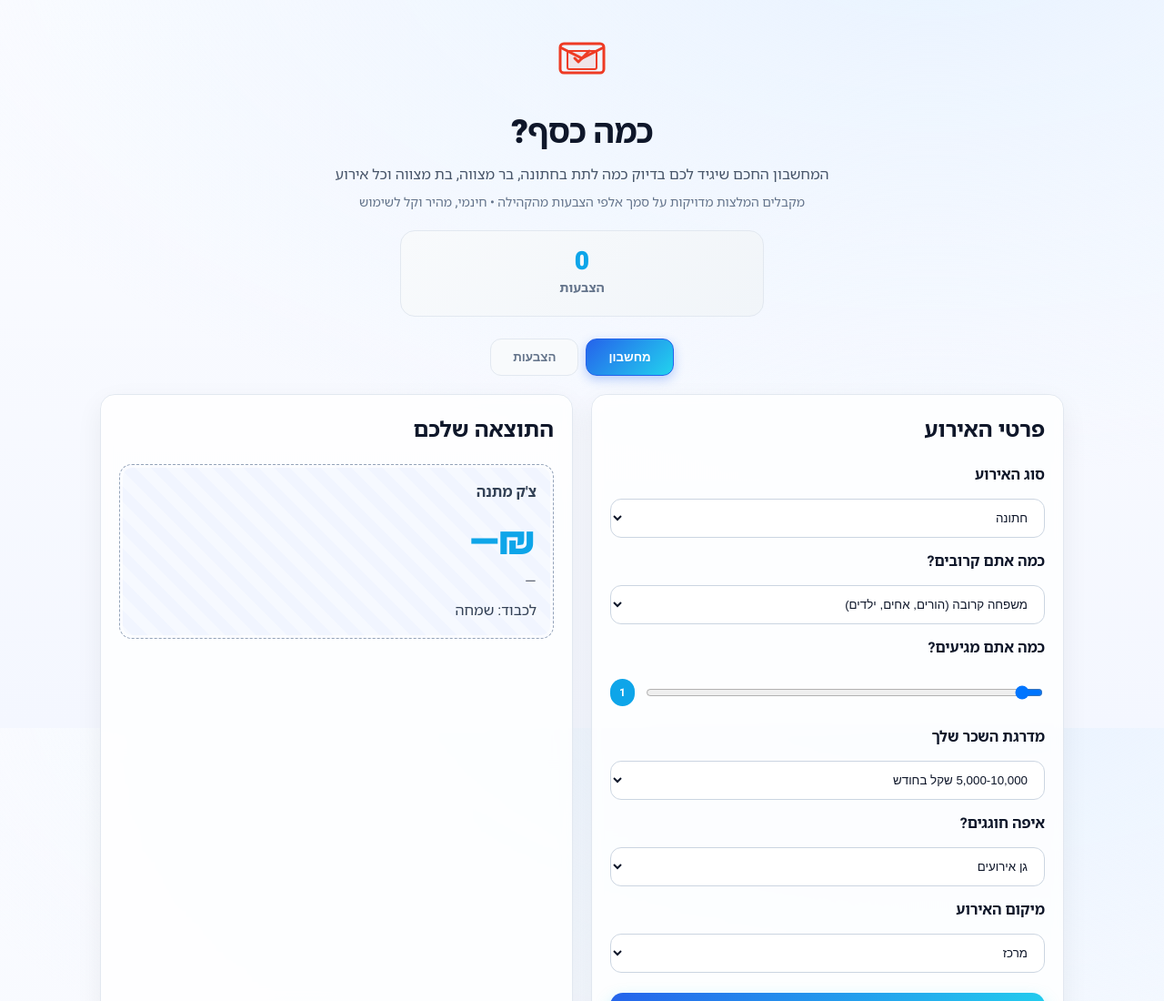
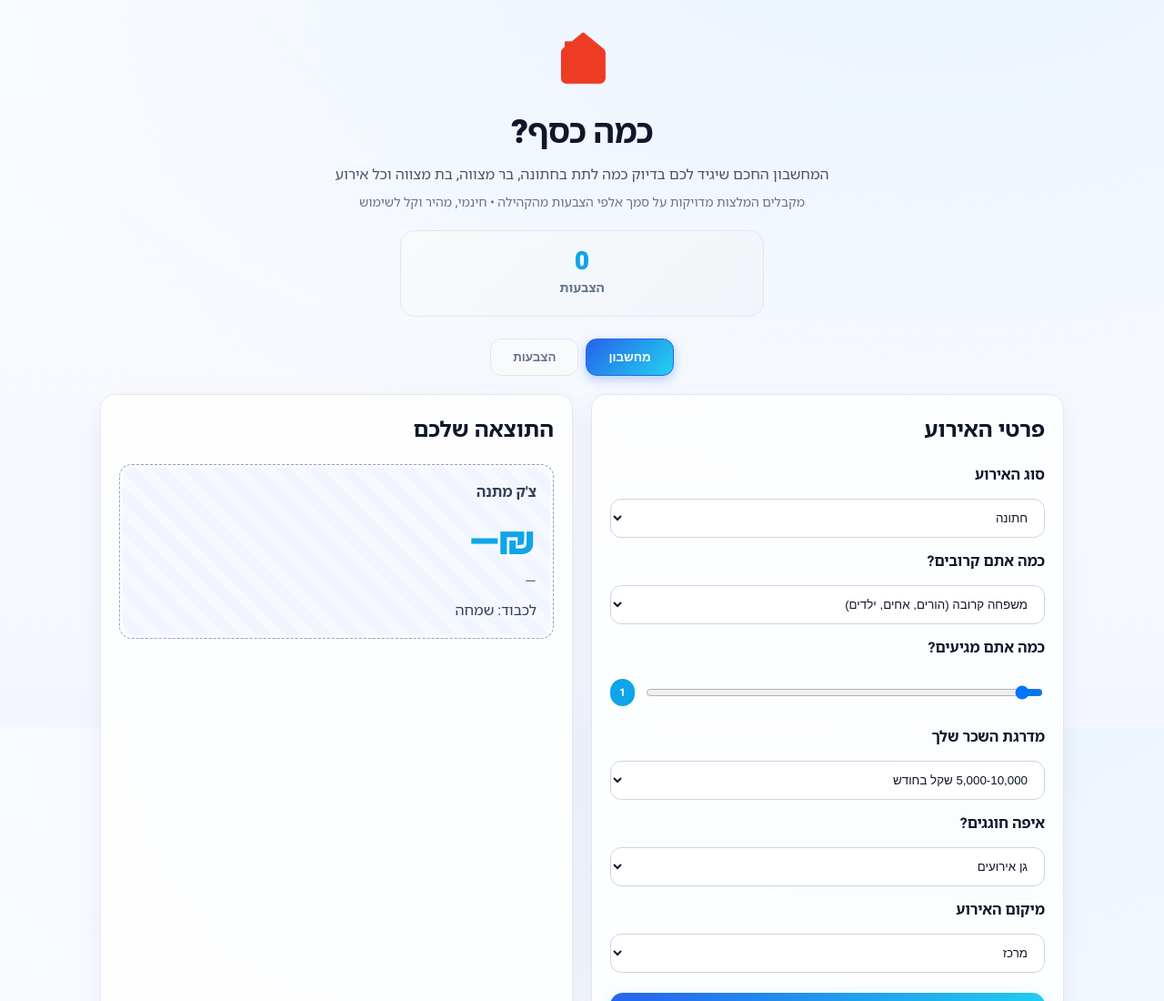
Before and after one commit to MrShiboletGit/Kamakesef, a website: page index.html in a window 1280 px wide. Shown: the top 1100 px of the page at 91% size. Drawn offline with Linux system fonts and the light colour scheme; no server answers.

Commit message:
Update logo reference to use actual logo.png file

```diff
--- a/index.html
+++ b/index.html
@@ -14,7 +14,7 @@
 <body>
 	<header class="app-header">
 		<div class="logo-container">
-			<img src="logo.svg" alt="כמה כסף? - לוגו" class="site-logo" />
+			<img src="logo.png" alt="כמה כסף? - לוגו" class="site-logo" />
 		</div>
 		<h1>כמה כסף?</h1>
 		<p class="subtitle">המחשבון החכם שיגיד לכם בדיוק כמה לתת בחתונה, בר מצווה, בת מצווה וכל אירוע</p>
```
Also changed, not shown: logo.png (added), logo.svg (deleted).
